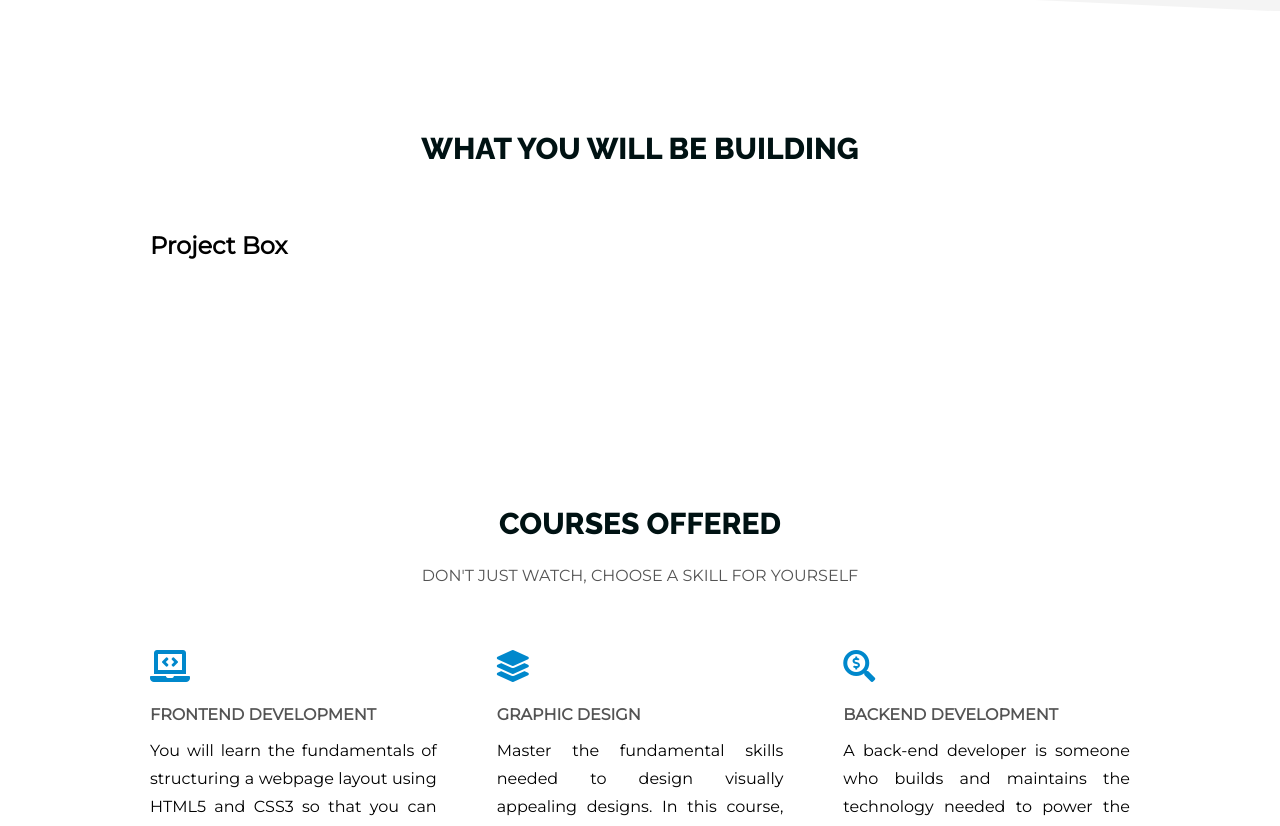
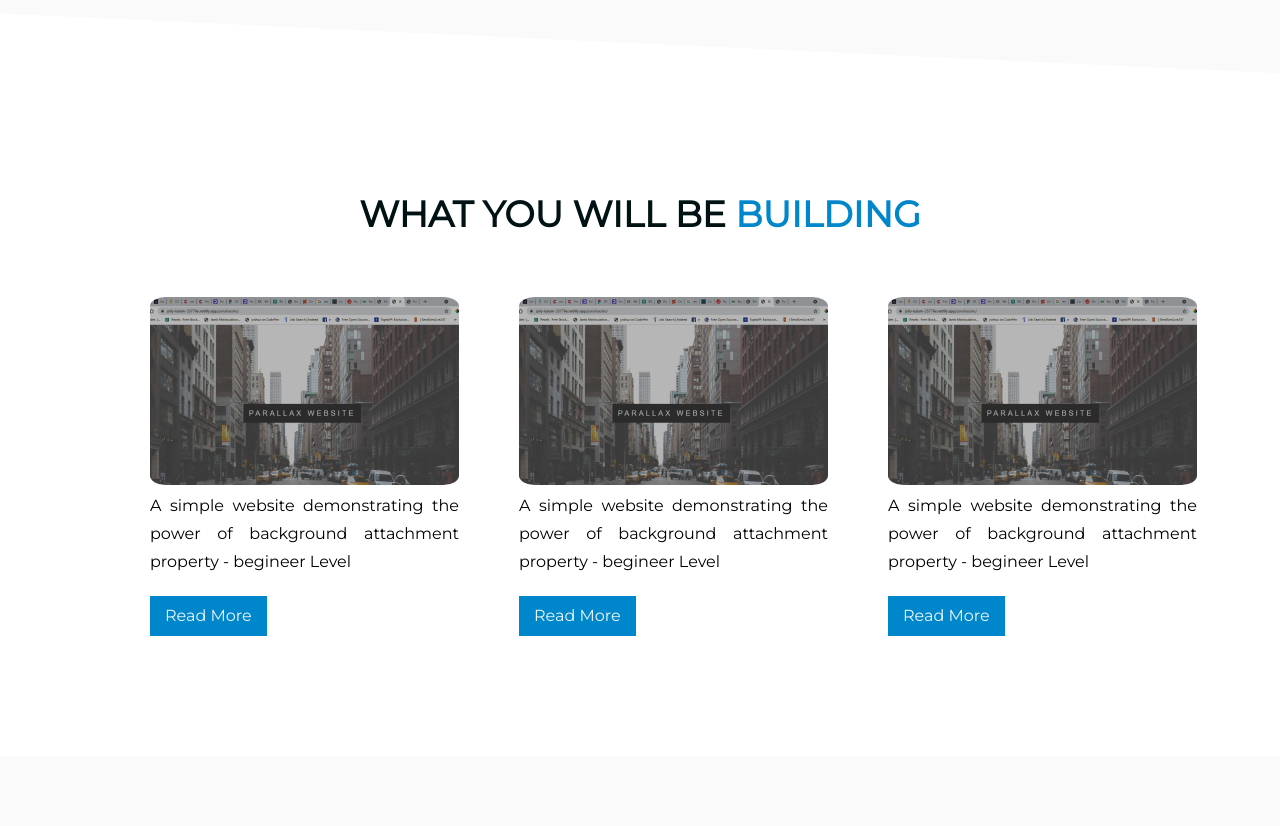
Before and after one commit to Orisfina/orisfina-Bootcamp, a React (Create React App) app: page / in a window 1280 px wide. Shown: the part 1960-2786 px from the top of the page. Built offline with nearby package versions, Linux system fonts and the light colour scheme; the HTML template or start-up script is replaced by a standard one.

Commit message:
mobile responsiveness added to footer

```diff
--- a/public/index.html
+++ b/public/index.html
@@ -10,8 +10,9 @@
     <link rel="stylesheet" href="https://use.fontawesome.com/releases/v5.15.3/css/all.css" integrity="sha384-SZXxX4whJ79/gErwcOYf+zWLeJdY/qpuqC4cAa9rOGUstPomtqpuNWT9wdPEn2fk" crossorigin="anonymous">
     <link rel="apple-touch-icon" href="%PUBLIC_URL%/logo192.png" />
     <link rel="manifest" href="%PUBLIC_URL%/manifest.json" />
+    <link rel="preconnect" href="https://fonts.googleapis.com">
     <link rel="preconnect" href="https://fonts.gstatic.com" crossorigin>
-    <link href="https://fonts.googleapis.com/css2?family=Montserrat&family=Raleway:wght@800&display=swap" rel="stylesheet">
+    <link href="https://fonts.googleapis.com/css2?family=Lato:ital,wght@0,400;1,900&family=Montserrat&display=swap" rel="stylesheet">
     <title>Learn Web Development from Scratch to Pro with Orisfina | OCI</title>
   </head>
   <body>
--- a/src/App.css
+++ b/src/App.css
@@ -24,31 +24,34 @@ section {
   padding-bottom: 12rem !important; }
 
 .dark {
-  background-color: #F4F4F4; }
+  background-color: #fafafa; }
 
 p {
   line-height: 2.8rem;
   font-family: 'Montserrat', sans-serif; }
 
-.primary__header {
+.primary-header {
   font-size: 4rem;
   line-height: 1.2;
   color: #FEE300;
-  font-family: 'Open Sans', sans-serif; }
+  font-family: 'Lato', 'Open Sans', sans-serif; }
   @media (min-width: 75em) {
-    .primary__header {
-      font-size: 5rem;
+    .primary-header {
+      font-size: 4rem;
+      font-weight: 800;
       line-height: 1.2; } }
+
+h2 span {
+  color: #0087cb; }
 
 .primary__text {
   font-size: 2.5rem;
   line-height: 1.2;
   color: #001213;
-  font-family: 'Raleway', sans-serif;
   font-weight: 800; }
   @media (min-width: 75em) {
     .primary__text {
-      font-size: 3rem;
+      font-size: 3.6rem;
       line-height: 1.2; } }
 
 .tertiary-header {
@@ -191,11 +194,22 @@ p {
   transform: translateY(-8px) rotate(-45deg); }
 
 .btn {
-  font-size: 1.4rem;
+  font-size: 1.3rem;
   text-decoration: none;
   outline: none;
   border: none;
   padding: 1.25rem 3.5rem; }
+  .btn__link {
+    display: inline-block;
+    padding: .7rem 1.5rem;
+    margin-top: 2rem;
+    text-decoration: none; }
+    .btn__link__red {
+      background-color: #0087cb;
+      color: #EEF7F8;
+      transition: 1s all; }
+      .btn__link__red:hover {
+        background-color: #123277; }
   .btn__red {
     background-color: #FF4040;
     color: #EEF7F8; }
@@ -256,10 +270,14 @@ p {
       .slideshow__bar {
         margin-top: 0; } }
 
-.projectBox__desc {
+.project-box__img {
+  border-radius: 5%;
+  object-fit: fill; }
+
+.project-box__desc {
   font-size: 1.2rem; }
   @media (min-width: 56.25em) {
-    .projectBox__desc {
+    .project-box__desc {
       font-size: 1.6rem; } }
 
 .footer {
@@ -273,7 +291,7 @@ p {
 .subFooter {
   background-color: #19202A;
   color: #EEF7F8;
-  padding: 6rem 6rem !important;
+  padding: 6rem 3rem !important;
   justify-content: center;
   justify-items: center;
   justify-self: center;
@@ -312,7 +330,6 @@ p {
       grid-template-columns: 1fr 3fr;
       column-gap: 2rem;
       justify-content: center;
-      align-items: center;
       text-align: left; } }
 
 .grid3 {
@@ -441,6 +458,10 @@ p {
   .mobile-nav {
     transform: translate(0%) !important; } }
 
+.link__btn {
+  background-color: red;
+  text-decoration: none; }
+
 .fas {
   display: flex;
   justify-content: center; }
--- a/src/components/ProjectBox.js
+++ b/src/components/ProjectBox.js
@@ -1,14 +1,41 @@
 import React from 'react'
-/* import {
-     BrowserRouter as Router,
-     Link
-   } from "react-router-dom"; */
+import { Link } from 'react-router-dom';
+   import ProjectImg1 from '../images/project_parallex-small.png'
+   import ProjectImg2 from '../images/project_parallex-small.png'
+   import ProjectImg3 from '../images/project_acme.png'
+   import projects from '../projects'
 
-function ProjectBox({projects}) {
 
-     return (
-          <h2>Project Box</h2>
-     )
+function ProjectBox(projects) {
+               return(
+                    <>
+                         <div className="grid3 a-i-center">
+                         <div className='project-box' key='1'>
+                                   <img className='project-box__img' src={ProjectImg1} alt='A SIMPLE WEBSITE DEMONSTRATING THE POWER OF BACKGROUND ATTACHMENT PROPERTY- BEGINNER LEVEL' />
+                                   <p className='t-justify project-box__desc'>A simple website demonstrating the power of background attachment property - begineer Level</p>
+                                   <Link to='/project1' className='btn__link btn__link__red' >
+                                        Read More
+                                   </Link>
+                              </div>
+                              <div className='project-box' key='1'>
+                                   <img className='project-box__img' src={ProjectImg1} alt='A SIMPLE WEBSITE DEMONSTRATING THE POWER OF BACKGROUND ATTACHMENT PROPERTY- BEGINNER LEVEL' />
+                                   <p className='t-justify project-box__desc'>A simple website demonstrating the power of background attachment property - begineer Level</p>
+                                   <Link to='/project1' className='btn__link btn__link__red' >
+                                        Read More
+                                   </Link>
+                              </div>
+                              <div className='project-box' key='1'>
+                                   <img className='project-box__img' src={ProjectImg1} alt='A SIMPLE WEBSITE DEMONSTRATING THE POWER OF BACKGROUND ATTACHMENT PROPERTY- BEGINNER LEVEL' />
+                                   <p className='t-justify project-box__desc'>A simple website demonstrating the power of background attachment property - begineer Level</p>
+                                   <Link to='/project1' className='btn__link btn__link__red' >
+                                        Read More
+                                   </Link>
+                              </div>
+
+                         </div>
+
+                         </>
+               )
 }
 
 export default ProjectBox
--- a/src/pages/Index.js
+++ b/src/pages/Index.js
@@ -5,7 +5,7 @@ import DoYouKnow from '../images/youtube_img-small.png'
 import SlideShow from '../components/SlideShow';
 import Button from '../components/Button';
 import Footer from '../components/Footer';
-import best from '../images/orisfina-bootcamp-best-in -Edo-state.svg'
+import best from '../images/slide-1.jpg'
 import knowledge from '../images/knowledge.svg'
 import roadmap from '../images/roadmap.svg'
 import jobReady from '../images/job-ready.svg'
@@ -23,8 +23,8 @@ function Index() {
 
            {/* What we about Section */}
            <section className="light container ">
-                <h2 className='primary-header  primary__text t-center  uppercase pb-l'>
-                Join one of the best coding bootcamps
+                <h2 className='primary-header  primary__text t-center pb-l'>
+                Join one of the <span> best coding</span> bootcamps
                 </h2>
                <div className='grid1-2'>
                     <img src={best} className='best' alt="join one of the best coding bootcamp in Auchi"/>
@@ -37,7 +37,7 @@ function Index() {
 
           {/* Why Orisfina Bootcamp */}
            <section className="dark container clip-bg">
-                <h2 className='primary-header  primary__text t-center  uppercase pb-l'>Why Orisfina Bootcamp</h2>
+                <h2 className='primary-header  primary__text t-center pb-l'>Why <span>Orisfina</span> Bootcamp</h2>
                 <div className="grid3">
 
                     <div className="text-section">
@@ -76,18 +76,13 @@ function Index() {
 
            {/* What you will be Building Section */}
            <section className="light container">
-           <h2 className='primary__text t-center pb-l uppercase'>What you will be building</h2>
+           <h2 className='primary__text t-center pb-l uppercase'>What you will be <span> building</span></h2>
            <ProjectBox project={projects} />
-               {/* <div className="grid3 a-i-center">
-                    <ProjectBox projectLink1={projectDesc[0].projectLink1} projectDesc1={projectDesc[0].projectDesc1} projectImg={projectDesc[0].ProjectImg1.ProjectImg1} />
-                    <ProjectBox projectLink1={projectDesc[1].projectLink2} projectDesc2={projectDesc[1].projectDesc2} projectImg={projectDesc[1].ProjectImg2.ProjectImg2} />
-                    <ProjectBox projectLink1={projectDesc[2].projectLink3} projectDesc1={projectDesc[2].projectDesc3} projectImg={projectDesc[2].ProjectImg3.ProjectImg3} />
-               </div> */}
            </section>
 
 
           {/* Courses Offered*/}
-           <section className="light container t-center ">
+           <section className="light container t-center dark">
                 <h2 className='primary-header  primary__text t-center  uppercase' >Courses Offered</h2>
                 <p className='tertiary-header t-center pb-l pt-s'>Don't just watch, choose a skill for yourself</p>
                 <div className="grid3">
@@ -109,7 +104,7 @@ function Index() {
                                    internal links. */}
                                    You will learn the fundamentals of structuring a webpage layout using HTML5 and CSS3 so that you can create responsive and beautiful websites from scratch.
                              </p>
-                             <Button cName='btn btn__red flex mt-s' text='Read More' />
+                             <Button cName='btn btn__link__red flex mt-s' text='Read More' />
                     </div>
 
                     <div className="text-section">
@@ -120,7 +115,7 @@ function Index() {
                              <p className='t-justify'>
                                    Master the fundamental skills needed to design visually appealing designs. In this course, you will be expose to Hands-on projects that will improve your portfolio.
                              </p>
-                             <Button cName='btn btn__red flex mt-s' text='Read More' />
+                             <Button cName='btn btn__link__red flex mt-s' text='Read More' />
                     </div>
 
                     <div className="text-section">
@@ -135,7 +130,7 @@ function Index() {
                               enable the user-facing side of the
                               website to exist.
                          </p>
-                         <Button cName='btn btn__red flex mt-s' text='Read More' />
+                         <Button cName='btn btn__link__red flex mt-s' text='Read More' />
                     </div>
 
                     <div className="text-section">
@@ -146,7 +141,7 @@ function Index() {
                          <p className='t-justify'>
                              Learn the basis of Search Engine optimization (SEO) and increase organic traffic of your site / blog. Offer your skills to potential client while you make money. The course is opened to everyone.
                          </p>
-                         <Button cName='btn btn__red flex mt-s' text='Read More' />
+                         <Button cName='btn btn__link__red flex mt-s' text='Read More' />
                     </div>
                      <div className="text-section">
                     <i className="pb-s fas fa-desktop fa-2x  icon-color" aria-hidden="true"></i>
@@ -159,7 +154,7 @@ function Index() {
                               for our success and ensuring customer
                               satisfaction and loyalty.
                          </p>
-                         <Button cName='btn btn__red flex mt-s' text='Read More' />
+                         <Button cName='btn btn__link__red flex mt-s' text='Read More' />
                     </div>
 
                     <div className="text-section">
@@ -170,13 +165,13 @@ function Index() {
                          <p className='t-justify'>
                                    This course gives you all the training needed to increase your typing speed, create beautiful powerpoint slides and also perform calculations in Microsoft Excel. Our Syllabus is tailored to get you going irrespective of who you are.
                          </p>
-                         <Button cName='btn btn__red flex mt-s' text='Read More' />
+                         <Button cName='btn btn__link__red flex mt-s' text='Read More' />
                     </div>
 
                </div>
           </section>
 
-          <section className=" container assurance dark t-center">
+          <section className=" container assurance t-center">
 			<div className="assurance__heading">
 				<h2 className="primary-header  primary__text t-center  uppercase">Still not sure? </h2>
 				<p className="tertiary-header t-center pb-l pt-s">See what we've put in place for you</p>
@@ -206,7 +201,7 @@ function Index() {
                </div>
 		</section>
 
-          <section className=" container light">
+          <section className=" container dark">
 			<h2 className="primary__text t-center pt-m pb-s">
                     Wait no further
                </h2>
--- a/src/projects.js
+++ b/src/projects.js
@@ -5,13 +5,13 @@ import ProjectImg3 from './images/project_acme.png'
 const projects = [
     {
          id:1,
-         ProjectImg: {ProjectImg1},
+         projectImg: {ProjectImg1},
          projectDesc: 'A SIMPLE WEBSITE DEMONSTRATING THE POWER OF BACKGROUND ATTACHMENT PROPERTY- BEGINNER LEVEL',
          projectLink: '/project1'
     },
     {
          id:2,
-         ProjectImg: {ProjectImg2},
+         proectImg: {ProjectImg2},
          projectDesc: 'A SIMPLE WEBSITE DEMONSTRATING THE POWER OF BACKGROUND ATTACHMENT PROPERTY- BEGINNER LEVEL',
          projectLink: '/project2'
     },
--- a/src/sass/base/_base.scss
+++ b/src/sass/base/_base.scss
@@ -20,7 +20,7 @@ section{
 }
 
 .dark{
-     background-color: #F4F4F4;
+     background-color: #fafafa;
 }
 
 p{
--- a/src/sass/base/_typography.scss
+++ b/src/sass/base/_typography.scss
@@ -1,26 +1,29 @@
 
-.primary__header{
+.primary-header{
      font-size: 4rem;
      line-height: 1.2;
      color: $yellow;
-     font-family: 'Open Sans', sans-serif;
+     font-family: 'Lato', 'Open Sans', sans-serif;
 
      @include respond(desktop){
-          font-size:5rem;
+          font-size:4rem;
+          font-weight: 800;
           line-height: 1.2;
      }
+}
 
+h2 span{
+     color: $primary-color-dark;
 }
 
 .primary__text{
      font-size: 2.5rem;
      line-height: 1.2;
      color: lighten($color: $black, $amount: 1);
-     font-family: 'Raleway', sans-serif;
      font-weight: 800;
 
      @include respond(desktop){
-          font-size: 3rem;
+          font-size: 3.6rem;
           line-height: 1.2;
      }
 }
--- a/src/sass/components/_button.scss
+++ b/src/sass/components/_button.scss
@@ -1,11 +1,27 @@
 .btn{
-     font-size: 1.4rem;
+     font-size: 1.3rem;
      text-decoration: none;
      outline: none;
      border: none;
      padding: 1.25rem 3.5rem;
 
-&|__red{
+&__link{
+     display: inline-block;
+     padding: .7rem 1.5rem;
+     margin-top: 2rem;
+     text-decoration: none;
+
+          &__red{
+               background-color: $primary-color-dark;
+               color: $white;
+               transition: 1s all;
+
+               &:hover{
+                    background-color: lighten($color: #123277, $amount: 0);
+               }
+          }
+}
+&__red{
      background-color:$red;
      color: $white;
 }
--- a/src/sass/components/_projectBox.scss
+++ b/src/sass/components/_projectBox.scss
@@ -1,7 +1,15 @@
-.projectBox__desc{
-    font-size: 1.2rem;
-    @include respond(tab-land){
-        font-size: 1.6rem;
+.project-box{
+
+    &__img{
+        border-radius: 5%;
+        object-fit: fill;
     }
 
+    &__desc{
+        font-size: 1.2rem;
+        // padding: 1rem;
+        @include respond(tab-land){
+            font-size: 1.6rem;
+        }
+    }
 }
--- a/src/sass/layout/_footer.scss
+++ b/src/sass/layout/_footer.scss
@@ -11,7 +11,7 @@
 .subFooter{
     background-color: #19202A;
     color: $white;
-    padding: 6rem 6rem !important;
+    padding: 6rem 3rem !important;
     justify-content: center;
     justify-items: center;
     justify-self: center;
--- a/src/sass/layout/_grid.scss
+++ b/src/sass/layout/_grid.scss
@@ -20,7 +20,6 @@
           grid-template-columns: 1fr 3fr;
           column-gap: 2rem;
           justify-content: center;
-          align-items: center;
           text-align: left;
      }
 }
--- a/src/sass/layout/_navBar.scss
+++ b/src/sass/layout/_navBar.scss
@@ -168,3 +168,8 @@
 
 
    }
+
+   .link__btn{
+     background-color: red;
+     text-decoration: none;
+   }
```
